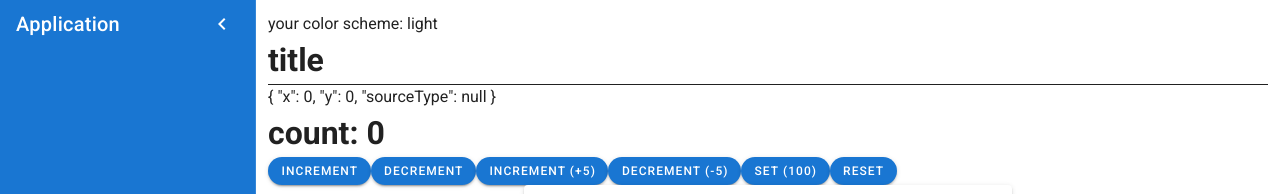
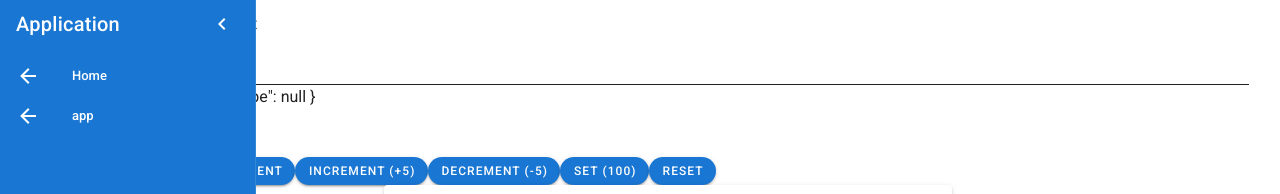
Before and after one commit to KH321/nuxt-composition-api, a Nuxt app: page / in a window 1280 px wide. Shown: the top 194 px of the page. Built offline with nearby package versions, Linux system fonts and the light colour scheme.

Commit message:
update nav

```diff
--- a/components/monaco.vue
+++ b/components/monaco.vue
@@ -60,11 +60,7 @@ export default defineComponent({
         minimap: {
           enabled: false
         },
-        language,
-        EditorLayoutInfo: {
-          height: 800,
-          width: 600
-        }
+        language
       }
     }
   }
--- a/layouts/default.vue
+++ b/layouts/default.vue
@@ -1,6 +1,6 @@
 <template>
   <v-app>
-    <v-navigation-drawer app color="primary" dark>
+    <v-navigation-drawer app color="primary" dark expand-on-hover="true" mini-variant="true">
       <v-list-item>
         <v-list-item-title class="title">
           Application
@@ -9,6 +9,21 @@
           <v-icon>mdi-chevron-left</v-icon>
         </v-btn>
       </v-list-item>
+      <v-list dense>
+        <v-list-item
+          v-for="item in items"
+          :key="item.title"
+          link
+        >
+          <v-list-item-icon>
+            <v-icon>mdi-arrow-left</v-icon>
+          </v-list-item-icon>
+
+          <v-list-item-content>
+            <v-list-item-title>{{ item.title }}</v-list-item-title>
+          </v-list-item-content>
+        </v-list-item>
+      </v-list>
     </v-navigation-drawer>
     <v-main>
       <Nuxt />
@@ -16,5 +31,21 @@
   </v-app>
 </template>
 
+<script lang="ts">
+
+import { defineComponent } from '@vue/composition-api'
+
+export default defineComponent({
+  setup () {
+    const items = [
+      { icon: 'home', title: 'Home' },
+      { icon: 'app', title: 'app' }
+    ]
+    return {
+      items
+    }
+  }
+})
+</script>
 <style>
 </style>
```
